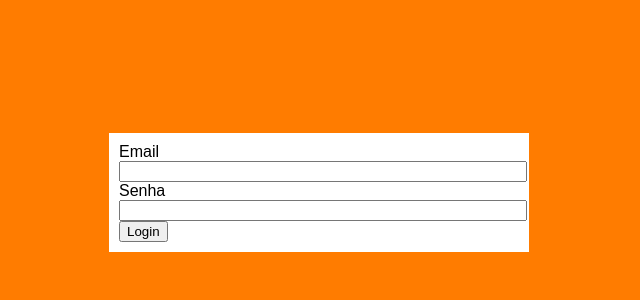
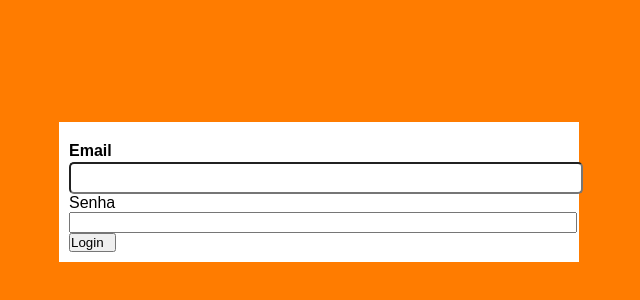
Before and after one commit to guzzvieira/login, a plain HTML site: page index.html in a window 1280 px wide. Shown: the part 208-508 px from the top of the page, without its empty margins (321-961 px from the left). Drawn offline with Linux system fonts and the light colour scheme.

Commit message:
melhorando o CSS e criando classes

```diff
--- a/index.html
+++ b/index.html
@@ -10,8 +10,8 @@
 <body>
         <div id="form-wrap">
             <form action="">
-                <label for="email">Email</label>
-                <input type="email" id="email">
+                <label class="label-email" for="email">Email</label>
+                <input class="input-email" type="email" id="email">
 
                 <label for="password">Senha</label>
                 <input type="password" id="password">
--- a/style.css
+++ b/style.css
@@ -16,7 +16,7 @@ body {
 }
 
 #form-wrap {
-    width: 400px;
+    width: 500px;
     background-color: #fff;
     padding: 10px;
 }
@@ -25,3 +25,19 @@ form label, form input {
     display: block;
     width: 100%;
 }
+
+.input-email {
+    padding: 5px;
+    border-radius: 5px;
+    margin-top: 2px;
+    font-size: 16px;
+}
+
+.label-email {
+    margin-top: 10px;
+    font-weight: bold;
+}
+
+button {
+    padding: 0 10px 0 0;
+}
```
